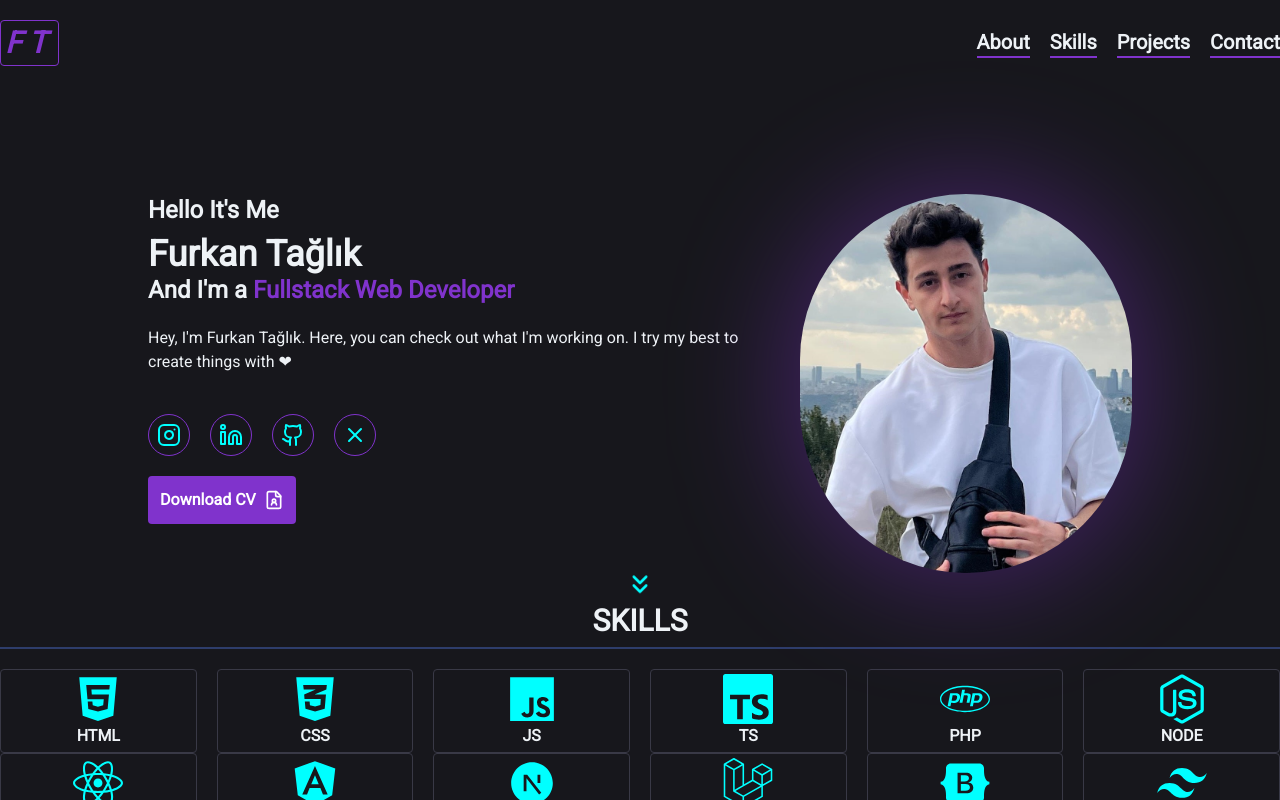
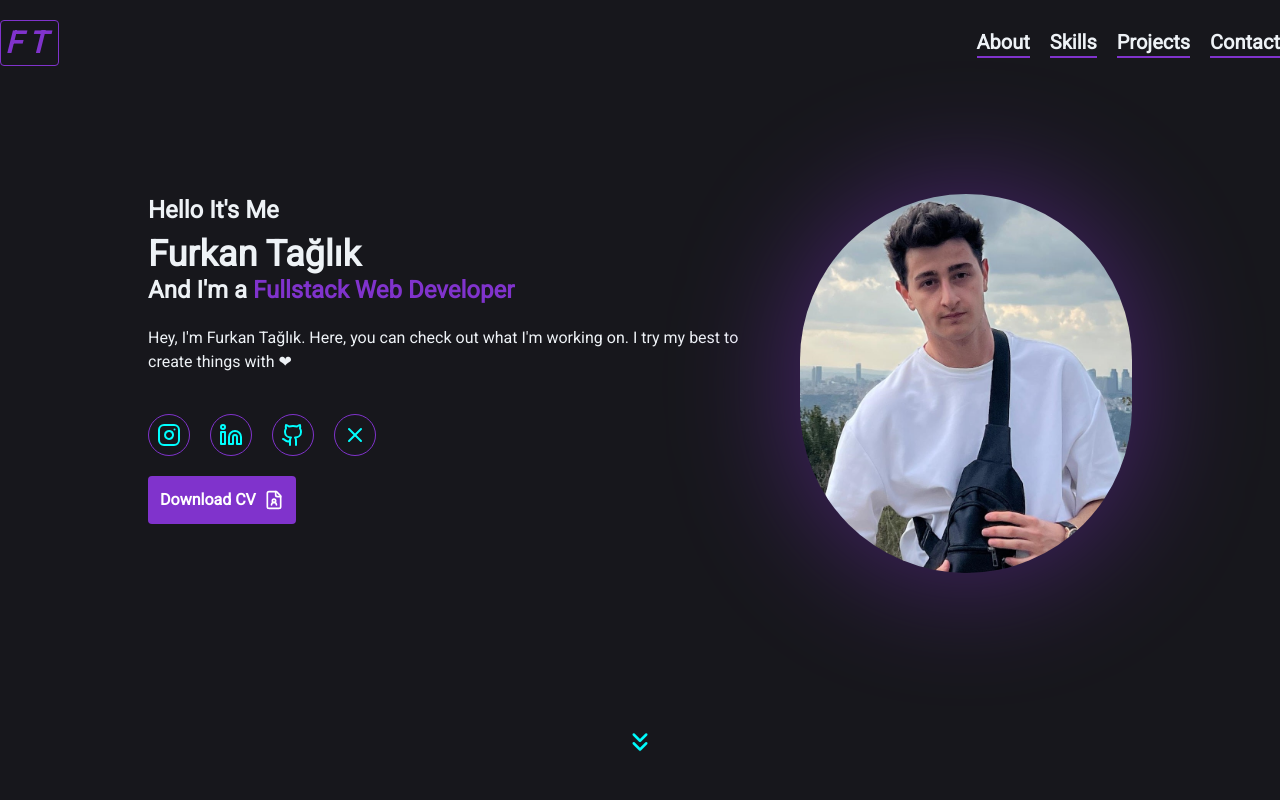
Before and after one commit to furkantaglik/Portfolio, a Next.js app: page / in a window 1280 px wide. Shown: the top 800 px of the page. Built offline with nearby package versions, Linux system fonts and the light colour scheme.

Commit message:
about,skills page added

```diff
--- a/src/components/general/Arrow.tsx
+++ b/src/components/general/Arrow.tsx
@@ -3,7 +3,7 @@
 
 export default function Arrow({ margin = 40 }) {
   return (
-    <div className={`flex justify-center items-center my-${margin}`}>
+    <div className={`flex justify-center items-center my-40`}>
       <ChevronsDown className=" animate-bounce" color="cyan" size={30} />
     </div>
   );
```
